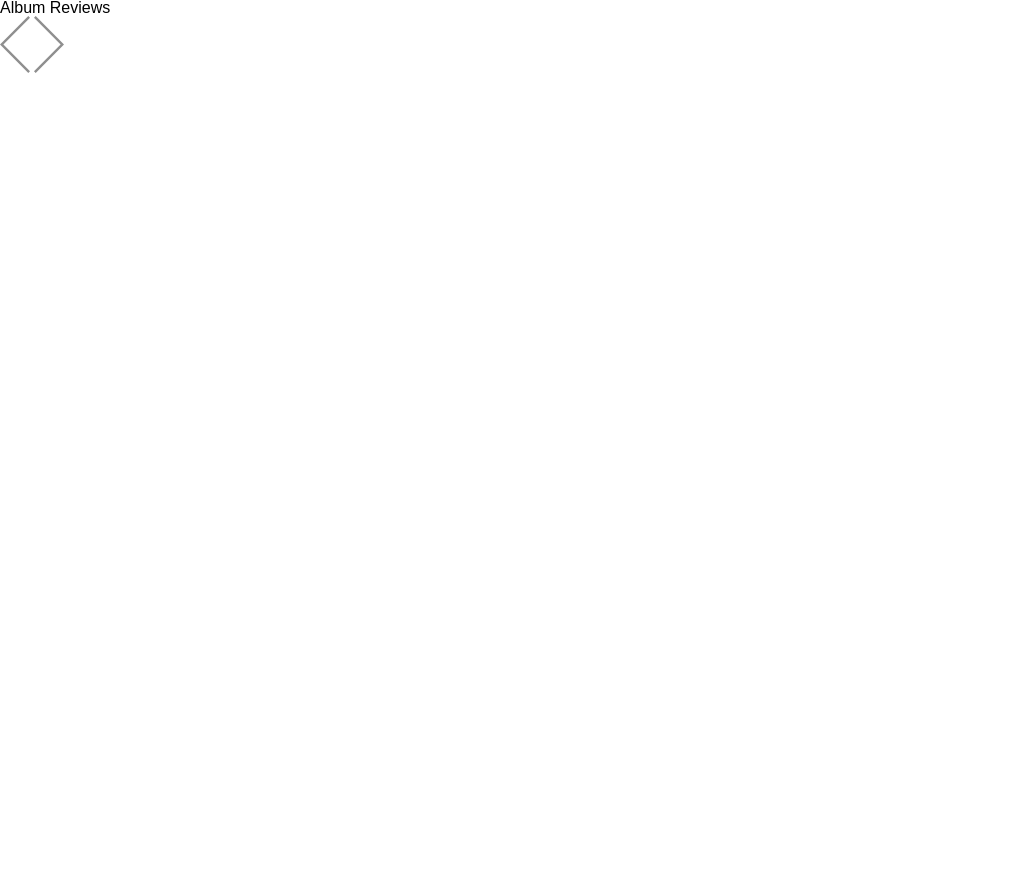
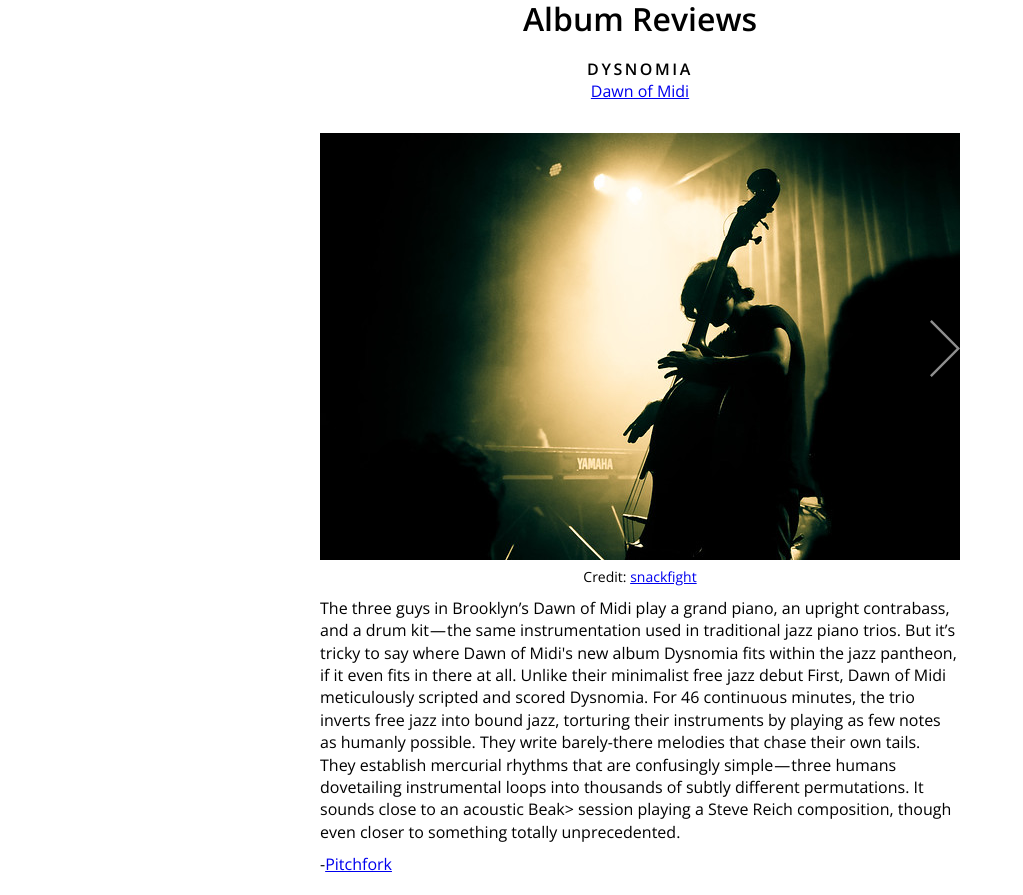
Before and after one commit to mmupfumir/assignment-2--intro-to-internet-programming--cs-275--spring-2024, a website: page index.html in a window 1280 px wide. Shown: the whole page, without its empty margins (0-1023 px from the left). Before the commit the page ends 800 px from the top, so only its background shows below. Drawn offline with nearby package versions, Linux system fonts and the light colour scheme.

Commit message:
Assignment 2 Final Version

```diff
--- a/js/main.js
+++ b/js/main.js
@@ -1,3 +1,121 @@
-window.onload = () => {
-       alert('Test');
+// window.onload = () => {
+//     alert(`It Works`);
+// };
+
+//Creates a node list of all body elements in HTML that could be referenced too using the body function
+let body = document.querySelector(`body`);
+let carouselslides = document.getElementsByClassName(`carousel-slides`)[0];
+
+let navigation = document.getElementsByClassName(`carousel-navigation`);
+navigation = navigation[0].children;
+
+let leftArrow = navigation[0];
+leftArrow.setAttribute(`id`, `left-side-arrow`);
+
+let rightArrow = navigation[1];
+rightArrow.setAttribute(`id`, `right-side-arrow`);
+
+function jsonDataFile(data){
+
+    //for in loop
+    for (const obj in data.pages){
+        let pageSlides = document.createElement('div');
+        pageSlides.setAttribute(`id`, `page-slide`);
+
+        let albumName =  document.createElement('h2');
+        albumName.textContent = data.pages[obj].album;
+        albumName.setAttribute(`id`, `album-name`);
+        pageSlides.appendChild(albumName);
+
+        let artistName =  document.createElement('h3');
+        artistName.innerHTML = `<a href= "${data.pages[obj].url}"> ${data.pages[obj].artist}</a>`;
+        artistName.setAttribute(`id`, `artist-name`);
+        pageSlides.appendChild(artistName);
+
+        let slidePicture = document.createElement(`img`);
+        slidePicture.setAttribute(`src`, data.pages[obj].cover_image.path);
+        slidePicture.setAttribute(`id`, `picture`);
+        slidePicture.setAttribute(`alt`, data.pages[obj].cover_image.alt_content);
+        slidePicture.setAttribute(`width`, data.pages[obj].cover_image.width);
+        slidePicture.setAttribute(`hight`, data.pages[obj].cover_image.height);
+        pageSlides.appendChild(slidePicture);
+
+        let creditInfo = document.createElement(`p`);
+        creditInfo.setAttribute(`id`, `credit-info`);
+        creditInfo.innerHTML = `Credit: <a href="${data.pages[obj].cover_image.credit}">${data.pages[obj].cover_image.credit}</a>`;
+        pageSlides.appendChild(creditInfo);
+
+        let discription = document.createElement(`p`);
+        discription.textContent = data.pages[obj].review.content;
+        discription.setAttribute(`id`, `discription`);
+        pageSlides.appendChild(discription);
+
+        let author = document.createElement(`p`);
+        author.setAttribute(`id`, `author`);
+        author.innerHTML = `-<a href="${data.pages[obj].review.url}">${data.pages[obj].review.source}</a>`;
+        pageSlides.appendChild(author);
+
+        carouselslides.appendChild(pageSlides);
+    }
+
+    const width = -660;
+    let indexCount = 0;
+    rightArrow.style.zIndex = 3;
+    leftArrow.style.zIndex = 0;
+
+    rightArrow.addEventListener(`click`, () => {
+        if(indexCount < carouselslides.children.length ) {
+            leftArrow.style.zIndex = 3;
+            indexCount++;
+            carouselslides.style.marginLeft = width * indexCount + `px`;
+            if(indexCount === carouselslides.children.length -1){
+                rightArrow.style.zIndex = 0;
+            }
+        }
+    });
+
+    leftArrow.addEventListener(`click`, () => {
+        if(indexCount > 0) {
+            rightArrow.style.zIndex = 3;
+            indexCount--;
+            carouselslides.style.marginLeft = width * indexCount + `px`;
+            if(indexCount === 0){
+                leftArrow.style.zIndex = 0;
+            }
+        }
+    });
+
+    document.addEventListener(`keydown`, (k) => {
+        if(k.code === `ArrowLeft`){
+            if(indexCount > 0) {
+                rightArrow.style.zIndex = 3;
+                indexCount--;
+                carouselslides.style.marginLeft = width * indexCount + `px`;
+                if(indexCount === 0){
+                    leftArrow.style.zIndex = 0;
+                }
+            }
+        }
+    });
+
+    document.addEventListener(`keydown`, (k) => {
+        if(k.code === `ArrowRight`){
+            if(indexCount < carouselslides.children.length - 1) {
+                leftArrow.style.zIndex = 3;
+                indexCount++;
+                carouselslides.style.marginLeft = width * indexCount + `px`;
+                if(indexCount === carouselslides.children.length -1){
+                    rightArrow.style.zIndex = 0;
+                }
+            }
+        }
+    });
 }
+
+
+
+let script = document.createElement(`script`);
+script.setAttribute(`src`, `json/data.json`);
+
+//saying go to the element "body" and append the last child "script"
+body.appendChild(script);
--- a/json/data.json
+++ b/json/data.json
@@ -1,4 +1,5 @@
-[
+jsonDataFile({
+  "pages":[
   {
     "artist": "Dawn of Midi",
     "album": "Dysnomia",
@@ -72,3 +73,4 @@
     }
   }
 ]
+});
--- a/styles/main.css
+++ b/styles/main.css
@@ -1,3 +1,79 @@
-abcdef {
-     color: cs275
+body {
+  font-family: 'Open Sans', sans-serif;
+  font-weight: 300;
+  font-size: 16px;
+  line-height: 1.4;
 }
+
+h1 {
+  text-align: center;
+  font-size: 32px;
+  font-weight: 600;
+  line-height: 38px;
+}
+
+.carousel {
+  margin: auto;
+  width: 640px;
+  overflow: hidden;
+}
+
+.carousel-navigation {
+  position: absolute;
+  top: 40%;
+}
+
+.carousel-slides {
+  width: max-content;
+  transition-property: margin-left;
+  transition-duration: 250ms;
+}
+
+#left-side-arrow {
+  position: absolute;
+  z-index: 3;
+}
+
+#right-side-arrow {
+  position: absolute;
+  left: 610px;
+  z-index: 0;
+}
+
+#page-slide {
+  position: relative;
+  display: inline-block;
+  vertical-align: top;
+  margin-left: -20px;
+  padding: 20px;
+  width: 640px;
+  z-index: 1;
+}
+
+#album-name {
+  text-transform: uppercase;
+  letter-spacing: .16em;
+  text-align: center;
+  font-weight: 600;
+}
+
+#artist-name {
+  text-align: center;
+  font-weight: 300;
+  padding-bottom: 10px;
+}
+
+#picture {
+  padding-top: 20px;
+}
+
+#credit-info {
+  padding-top: 2px;
+  font-size: 14px;
+  text-align: center;
+  padding-bottom: 10px;
+}
+
+#discription {
+  padding-bottom: 10px;
+}
```
Also changed, not shown: gulpfile.js (+133 -0 lines), package.json (added, +28 -0 lines), 1 other file.
